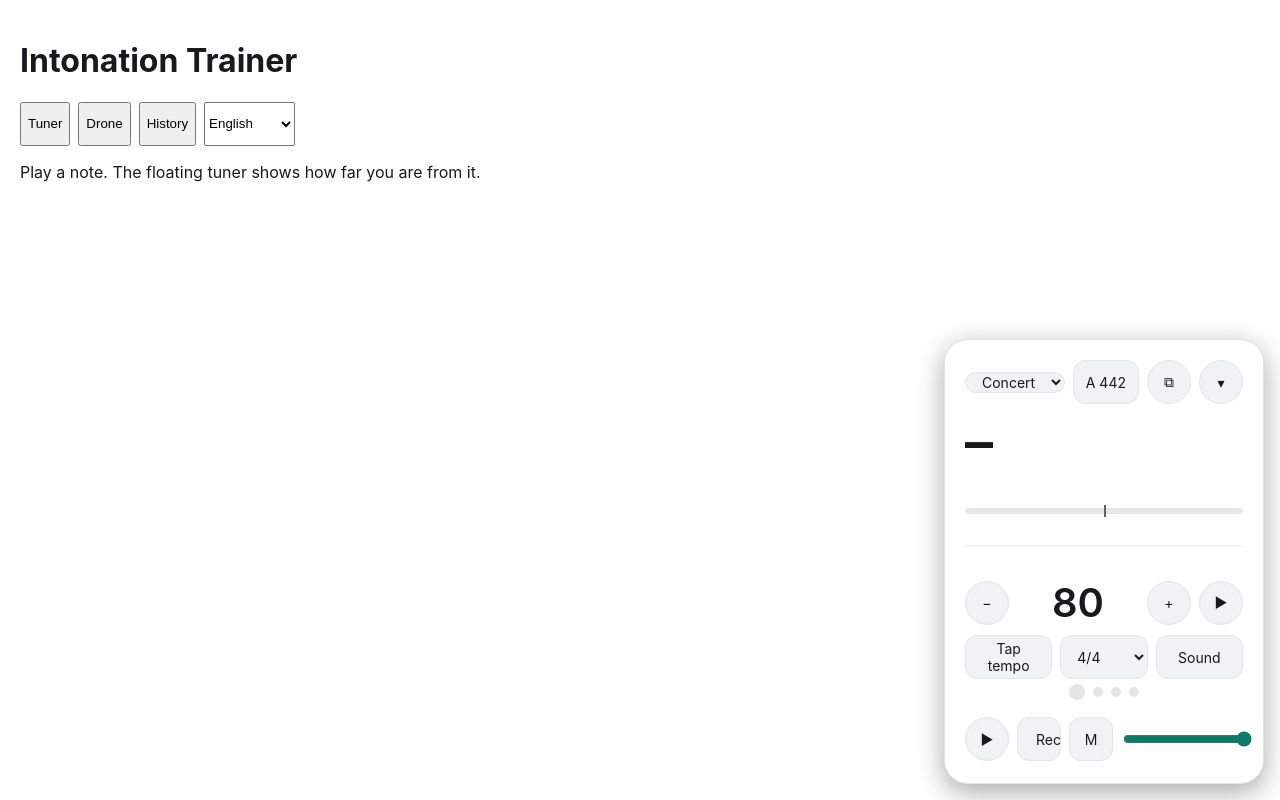
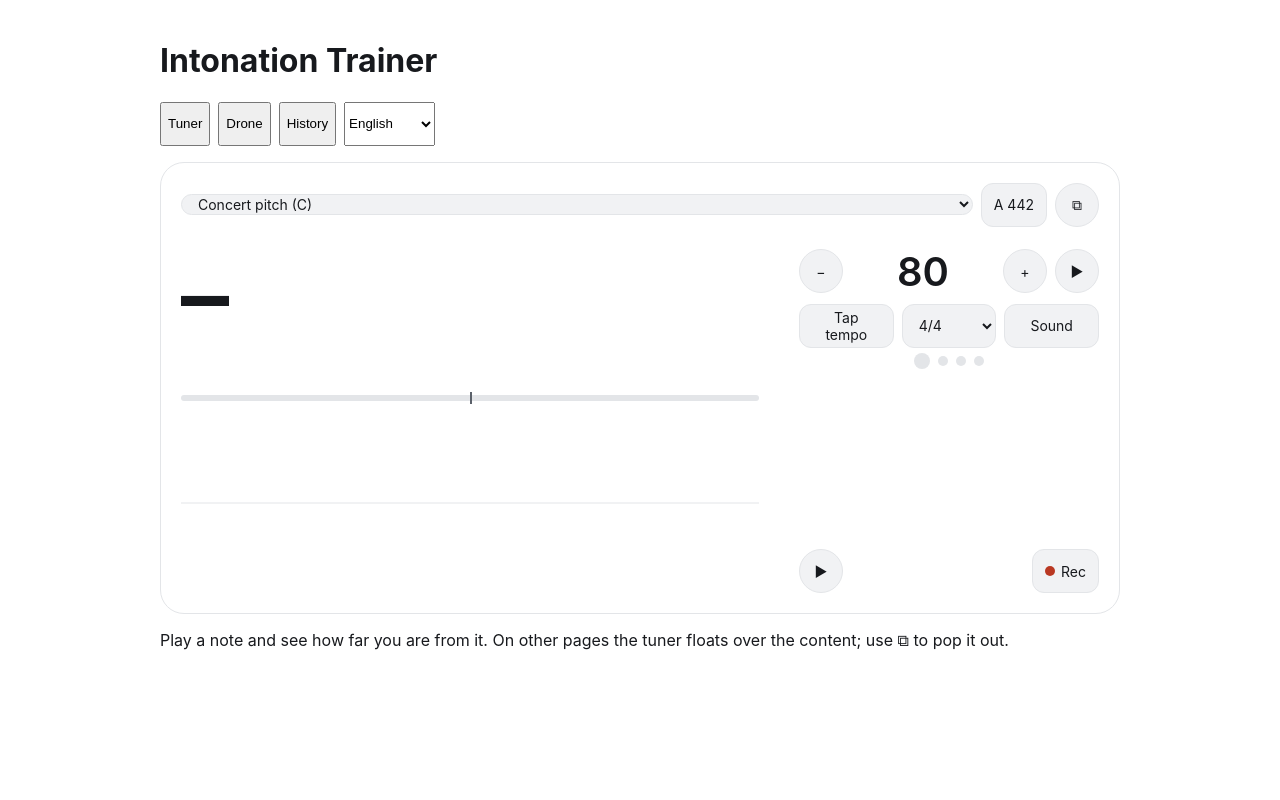
Before and after one commit to inkstaveapp/intonation-trainer, a React (Vite) app: page / in a window 1280 px wide. Built offline with nearby package versions, Linux system fonts and the light colour scheme.

Commit message:
Add full-page tuner layout and fix Rec button centring
Co-Authored-By: Claude Sonnet 5.5 <noreply@anthropic.com>
Claude-Session: https://claude.ai/code/session_01MGVyAL54JsSTwZKTH4Exic

```diff
--- a/src/i18n/en.ts
+++ b/src/i18n/en.ts
@@ -39,7 +39,8 @@ export const en = {
   'metro.bpm': 'Tempo in beats per minute',
   'nav.tuner': 'Tuner',
   'nav.drone': 'Drone',
-  'tuner.hint': 'Play a note. The floating tuner shows how far you are from it.',
+  'tuner.hint':
+    'Play a note and see how far you are from it. On other pages the tuner floats over the content; use ⧉ to pop it out.',
   'drone.hint':
     'Pick the tonic as written for your instrument. The drone sounds its concert pitch.',
   'drone.tonic': 'Tonic',
@@ -84,6 +85,7 @@ export const en = {
   'pip.blocked': 'Could not open a separate window. Allow pop-ups for this site.',
   'export.csv': 'Export CSV',
   'export.all': 'Export all sessions (CSV)',
+  'pip.active': 'The tuner is open in a separate window.',
   'tuner.start': 'Start listening',
   'tuner.stop': 'Stop',
   'tuner.tooLoud': 'Too loud: lower the input level',
--- a/src/i18n/nl.ts
+++ b/src/i18n/nl.ts
@@ -41,7 +41,8 @@ export const nl: Dict = {
   'metro.bpm': 'Tempo in slagen per minuut',
   'nav.tuner': 'Stemapparaat',
   'nav.drone': 'Bourdon',
-  'tuner.hint': 'Speel een noot. Het zwevende stemapparaat laat zien hoe ver je ervan af zit.',
+  'tuner.hint':
+    'Speel een noot en zie hoe ver je ervan af zit. Op andere pagina’s zweeft het stemapparaat over de inhoud; gebruik ⧉ om het los te maken.',
   'drone.hint':
     'Kies de grondtoon zoals geschreven voor je instrument. De bourdon klinkt op de klinkende toonhoogte.',
   'drone.tonic': 'Grondtoon',
@@ -87,6 +88,7 @@ export const nl: Dict = {
   'pip.blocked': 'Kon geen los venster openen. Sta pop-ups toe voor deze site.',
   'export.csv': 'Exporteer CSV',
   'export.all': 'Exporteer alle sessies (CSV)',
+  'pip.active': 'Het stemapparaat staat in een los venster.',
   'tuner.start': 'Begin met luisteren',
   'tuner.stop': 'Stop',
   'tuner.tooLoud': 'Te luid: zet het ingangsniveau lager',
--- a/src/ui/App.tsx
+++ b/src/ui/App.tsx
@@ -22,11 +22,12 @@ export function App() {
   const last = useSession((s) => s.last);
   const popOut = usePopOut((s) => s.win);
   useToneSync();
+  const inlineTuner = page === 'tuner' && !reportId && !popOut; // the tuner page IS the tuner, so no floating copy
   useEffect(() => {
     if (last) setReportId(last.id); // show the report as soon as a recording stops
   }, [last]);
   return (
-    <main style={{ padding: 20 }}>
+    <main style={{ padding: 20, maxWidth: 960, margin: '0 auto' }}>
       <h1>{translate(lang, 'appTitle')}</h1>
       <nav style={{ display: 'flex', gap: 8, marginBottom: 16 }}>
         {NAV.map((id) => (
@@ -60,7 +61,9 @@ export function App() {
           return <Page />;
         })()
       )}
-      {popOut ? createPortal(<TunerWidget pip />, popOut.document.body) : <TunerWidget />}
+      {popOut
+        ? createPortal(<TunerWidget mode="pip" />, popOut.document.body)
+        : !inlineTuner && <TunerWidget />}
     </main>
   );
 }
--- a/src/ui/pages/Tuner.tsx
+++ b/src/ui/pages/Tuner.tsx
@@ -1,12 +1,24 @@
 import { translate } from '~/i18n';
+import { usePopOut } from '~/state/popout';
 import { useSession } from '~/state/session';
 import { useTuner } from '~/state/tuner';
+import { TunerWidget } from '~/ui/widget/TunerWidget';
 
+/** The tuner as a full page. The floating widget takes over on the other pages. */
 export function Tuner() {
   const lang = useTuner((s) => s.lang);
   const last = useSession((s) => s.last);
+  const popOut = usePopOut();
   return (
     <>
+      {popOut.win ? (
+        <p>
+          {translate(lang, 'pip.active')}{' '}
+          <button onClick={() => void popOut.toggle()}>{translate(lang, 'pip.close')}</button>
+        </p>
+      ) : (
+        <TunerWidget mode="page" />
+      )}
       <p>{translate(lang, 'tuner.hint')}</p>
       {last && (
         <p>
--- a/src/ui/widget/TunerWidget.tsx
+++ b/src/ui/widget/TunerWidget.tsx
@@ -29,7 +29,11 @@ function useElapsed(recording: boolean, startedMs: number): string {
   return mmss(recording ? Date.now() - startedMs : 0);
 }
 
-export function TunerWidget({ pip = false }: { pip?: boolean }) {
+export type WidgetMode = 'floating' | 'pip' | 'page';
+
+export function TunerWidget({ mode = 'floating' }: { mode?: WidgetMode }) {
+  const floating = mode === 'floating';
+  const page = mode === 'page';
   const s = useTuner();
   const w = useWidget();
   const m = useMetronome();
@@ -41,6 +45,7 @@ export function TunerWidget({ pip = false }: { pip?: boolean }) {
   const grab = useRef({ dx: 0, dy: 0 });
   const [drag, setDrag] = useState<{ x: number; y: number } | null>(null);
 
+  const collapsed = w.collapsed && !page; // the full-page tuner is always expanded
   const listening = s.status === 'listening';
   const cents = s.reading?.cents ?? null;
   const note = s.reading ? noteName(s.reading.writtenMidi) : '–';
@@ -48,7 +53,8 @@ export function TunerWidget({ pip = false }: { pip?: boolean }) {
   const nextA = A_CHOICES[(A_CHOICES.indexOf(s.a4) + 1) % A_CHOICES.length]!;
 
   const down = (e: PointerEvent) => {
-    if (pip || (e.target as HTMLElement).closest('button,select,input') || !root.current) return;
+    if (!floating || (e.target as HTMLElement).closest('button,select,input') || !root.current)
+      return;
     const r = root.current.getBoundingClientRect();
     grab.current = { dx: e.clientX - r.left, dy: e.clientY - r.top };
     e.currentTarget.setPointerCapture(e.pointerId);
@@ -77,10 +83,10 @@ export function TunerWidget({ pip = false }: { pip?: boolean }) {
   const collapseButton = (
     <button
       className="tw-btn"
-      aria-label={w.collapsed ? t('widget.expand') : t('widget.collapse')}
+      aria-label={collapsed ? t('widget.expand') : t('widget.collapse')}
       onClick={w.toggleCollapsed}
     >
-      {w.collapsed ? '▴' : '▾'}
+      {collapsed ? '▴' : '▾'}
     </button>
   );
 
@@ -88,8 +94,8 @@ export function TunerWidget({ pip = false }: { pip?: boolean }) {
     <section
       ref={root}
       className="tw"
-      data-collapsed={w.collapsed}
-      data-corner={pip ? 'pip' : drag ? 'drag' : w.corner}
+      data-collapsed={collapsed}
+      data-corner={floating ? (drag ? 'drag' : w.corner) : mode}
       data-size={w.size}
       data-dragging={drag !== null}
       style={{
@@ -105,7 +111,7 @@ export function TunerWidget({ pip = false }: { pip?: boolean }) {
       {m.running && m.mode === 'flash' && (
         <span key={m.tick} className="tw-flash" data-accent={m.beat === 0} />
       )}
-      {w.collapsed ? (
+      {collapsed ? (
         <div className="tw-pill">
           <span className="tw-note-sm">{note}</span>
           <CentsBar cents={cents} tolerance={s.tolerance} label={t('widget.cents')} />
@@ -141,9 +147,10 @@ export function TunerWidget({ pip = false }: { pip?: boolean }) {
             >
               ⧉
             </button>
-            {collapseButton}
+            {!page && collapseButton}
           </div>
           {po.blocked && <p role="alert">{t('pip.blocked')}</p>}
+          <div className="tw-main">
             <div className="tw-note" aria-live="off">
               {note}
             </div>
@@ -152,6 +159,7 @@ export function TunerWidget({ pip = false }: { pip?: boolean }) {
             <PitchTrail />
             {s.warnings.includes('clipping') && <p role="alert">{t('tuner.tooLoud')}</p>}
             {s.warnings.includes('highLatency') && <p role="alert">{t('tuner.highLatency')}</p>}
+          </div>
           <div className="tw-metro">
             <div className="tw-row">
               <button
@@ -217,7 +225,7 @@ export function TunerWidget({ pip = false }: { pip?: boolean }) {
               <span className="tw-rec-dot" aria-hidden="true" />
               {rec.recording ? elapsed : t('rec.label')}
             </button>
-            {!pip && (
+            {floating && (
               <>
                 <button className="tw-chip" aria-label={t('widget.size')} onClick={w.cycleSize}>
                   {w.size.toUpperCase()}
--- a/src/ui/widget/widget.css
+++ b/src/ui/widget/widget.css
@@ -76,8 +76,12 @@
   margin-top: 12px;
   justify-content: space-between;
 }
+.tw-foot .tw-chip {
+  flex: none;
+}
 .tw-foot input {
-  flex: 1;
+  flex: 1 1 60px;
+  min-width: 0;
   min-height: 44px;
   accent-color: var(--accent);
 }
@@ -225,7 +229,9 @@
 .tw-rec {
   display: flex;
   align-items: center;
+  justify-content: center;
   gap: 6px;
+  white-space: nowrap;
   font-variant-numeric: tabular-nums;
 }
 .tw-rec-dot {
@@ -250,7 +256,7 @@
 }
 
 .tw[data-corner='pip'] {
-  position: static;
+  position: relative;
   transform: none;
   opacity: 1 !important;
   box-sizing: border-box;
@@ -270,6 +276,11 @@
   display: flex;
   flex-direction: column;
 }
+.tw[data-corner='pip'] .tw-main {
+  flex: 1;
+  display: flex;
+  flex-direction: column;
+}
 .tw[data-corner='pip'] .pitch-trail-wrap {
   flex: 1;
   height: auto;
@@ -278,3 +289,64 @@
 .tw[data-corner='pip'] .tw-pill {
   width: 100%;
 }
+
+/* Full-page tuner: same component, laid out for the whole window. */
+.tw[data-corner='page'] {
+  position: relative;
+  transform: none;
+  opacity: 1 !important;
+  touch-action: auto;
+  max-width: 960px;
+  margin: 0 auto;
+}
+.tw[data-corner='page'] .tw-card {
+  width: auto;
+  box-shadow: none;
+  display: grid;
+  gap: 8px 40px;
+  grid-template-columns: minmax(0, 1fr);
+}
+.tw[data-corner='page'] .tw-main {
+  display: flex;
+  flex-direction: column;
+}
+.tw[data-corner='page'] .tw-note {
+  font-size: 96px;
+}
+.tw[data-corner='page'] .tw-cents {
+  font-size: 32px;
+}
+.tw[data-corner='page'] .pitch-trail-wrap {
+  height: 120px;
+}
+.tw[data-corner='page'] .tw-metro {
+  align-content: start;
+}
+@media (min-width: 760px) {
+  .tw[data-corner='page'] .tw-card {
+    grid-template-columns: minmax(0, 1fr) 300px;
+  }
+  .tw[data-corner='page'] .tw-card > .tw-row:first-child,
+  .tw[data-corner='page'] .tw-card > [role='alert'] {
+    grid-column: 1 / -1;
+  }
+  /* Tuner on the left; metronome, then mic and record, stacked on the right. */
+  .tw[data-corner='page'] .tw-main {
+    grid-column: 1;
+    grid-row: 2 / span 2;
+  }
+  .tw[data-corner='page'] .tw-main .pitch-trail-wrap {
+    flex: 1;
+    height: auto;
+    min-height: 180px;
+  }
+  .tw[data-corner='page'] .tw-metro {
+    grid-column: 2;
+    grid-row: 2;
+  }
+  .tw[data-corner='page'] .tw-foot {
+    grid-column: 2;
+    grid-row: 3;
+    align-self: end;
+  }
+}
```
Lines whose indentation alone changed are shown as unchanged.
